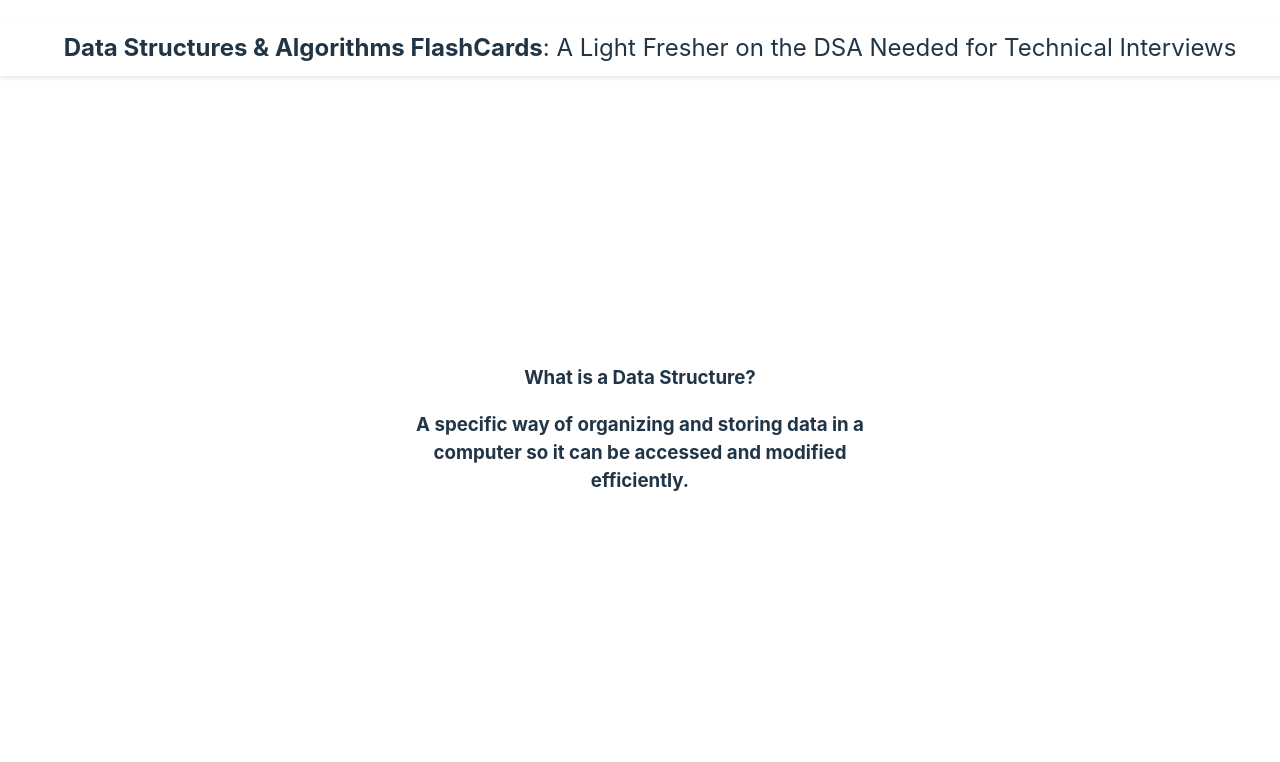
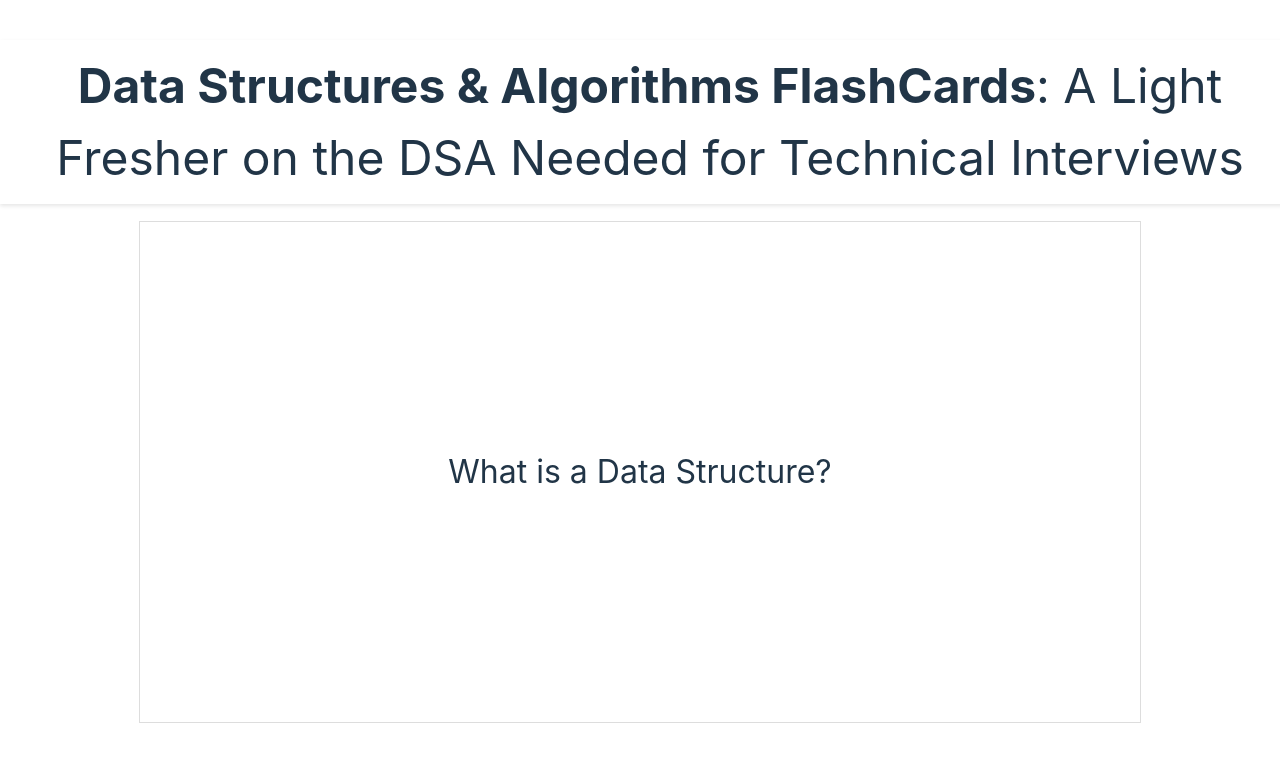
Before and after one commit to DanPark13/dsa-flashcards, a React (Vite) app: page / in a window 1280 px wide. Shown: the top 762 px of the page. Built offline with nearby package versions, Linux system fonts and the light colour scheme.

Commit message:
Add Flippable Card Component & Updated README to template

```diff
--- a/src/App.tsx
+++ b/src/App.tsx
@@ -12,7 +12,9 @@ function App() {
     <>
       <Header />
       {/* <p>Card Count: {count}</p> */}
-      <Card question="What is a Data Structure?" answer='A specific way of organizing and storing data in a computer so it can be accessed and modified efficiently.' />
+      <div style={{ padding: "40px", display: "flex", justifyContent: "center", alignItems: "center", height: "100vh" }}>
+        <Card question="What is a Data Structure?" answer='A specific way of organizing and storing data in a computer so it can be accessed and modified efficiently.' />
+      </div>
     </>
   )
 }
--- a/src/components/Card.css
+++ b/src/components/Card.css
@@ -1,8 +1,37 @@
 .card {
-    border: 1px solid white;
-    border-radius: 8px;
-    width: 50%;
-    margin: auto;
-    margin-top: 60px;
-    padding: 10px;
+    width: 1000px;
+    height: 500px;
+    border: 1px solid #ddd;
+    display: flex;
+    justify-content: center;
+    align-items: center;
+    cursor: pointer;
+    transition: transform 0.3s;
+    perspective: 1000px;
+
 }
+
+.cardContent {
+    display: flex;
+    justify-content: center;
+    align-items: center;
+    backface-visibility: hidden;
+    position: absolute;
+    font-size: 32px;
+}
+
+.question {
+    transform: rotateY(0deg);
+}
+
+.answer {
+    transform: rotateY(180deg);
+}
+
+.revealed .question {
+    transform: rotateY(180deg);
+}
+
+.revealed .answer {
+    transform: rotateY(0deg);
+}
--- a/src/components/Card.tsx
+++ b/src/components/Card.tsx
@@ -1,4 +1,4 @@
-import React from "react";
+import React, {useState} from "react";
 import './Card.css'
 
 interface CardProps {
@@ -7,10 +7,16 @@ interface CardProps {
 }
 
 const Card: React.FC<CardProps> = ({question, answer}) => {
+    const [isRevealed, setIsRevealed] = useState(false);
+
+    const handleCardClick = () => {
+        setIsRevealed(!isRevealed);
+    }
+
     return (
-        <div className="card">
-            <h3>{question}</h3>
-            <h3>{answer}</h3>
+        <div className={`card ${isRevealed ? 'revealed' : ''}`} onClick={handleCardClick}>
+            <div className="cardContent question">{question}</div>
+            <div className="cardContent answer">{answer}</div>
         </div>
     );
 }
--- a/src/components/Header.css
+++ b/src/components/Header.css
@@ -7,7 +7,7 @@
 }
 
 h2 {
-    font-size: 24px;
+    font-size: 48px;
     position: fixed;
     top: 0;
     left: 0;
```
Also changed, not shown: 1 other file (tests, documents, lock files or other folders).
